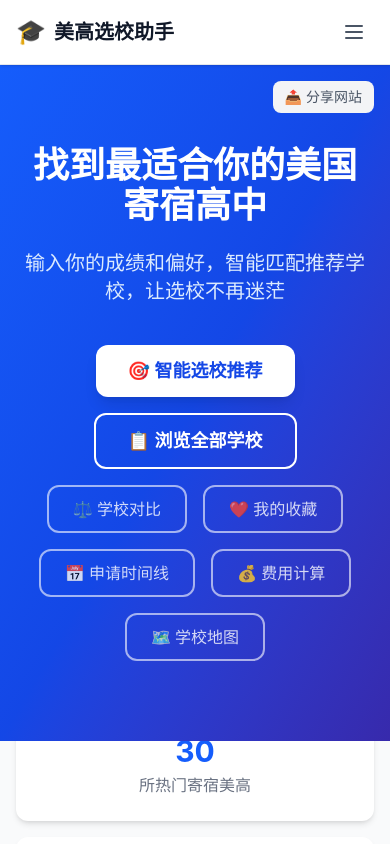
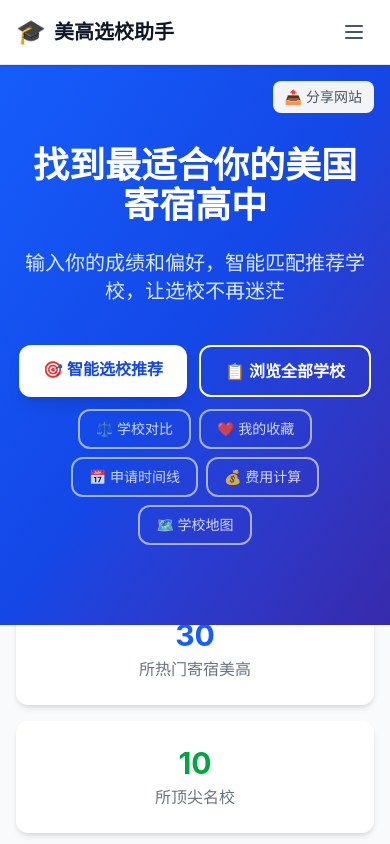
Before and after one commit to Hshyyy/meigao-helper, a React (Vite) app: page / in a window 390 px wide. Shown: the top 844 px of the page. Built offline with nearby package versions, Linux system fonts and the light colour scheme.

Commit message:
首页按钮手机端优化

```diff
--- a/src/pages/Home.tsx
+++ b/src/pages/Home.tsx
@@ -31,48 +31,48 @@ export default function Home() {
           <p className="text-xl text-blue-100 mb-10 max-w-2xl mx-auto">
             输入你的成绩和偏好，智能匹配推荐学校，让选校不再迷茫
           </p>
-          <div className="flex gap-4 justify-center flex-wrap">
+          <div className="flex gap-3 justify-center flex-wrap">
             <Link
               to="/recommend"
-              className="bg-white text-blue-700 px-8 py-3 rounded-xl font-semibold text-lg hover:bg-blue-50 transition-colors no-underline shadow-lg"
+              className="bg-white text-blue-700 px-6 md:px-8 py-3 rounded-xl font-semibold text-base md:text-lg hover:bg-blue-50 transition-colors no-underline shadow-lg"
             >
               🎯 智能选校推荐
             </Link>
             <Link
               to="/schools"
-              className="border-2 border-white text-white px-8 py-3 rounded-xl font-semibold text-lg hover:bg-white/10 transition-colors no-underline"
+              className="border-2 border-white text-white px-6 md:px-8 py-3 rounded-xl font-semibold text-base md:text-lg hover:bg-white/10 transition-colors no-underline"
             >
               📋 浏览全部学校
             </Link>
           </div>
-          <div className="flex gap-4 justify-center flex-wrap mt-4">
+          <div className="flex gap-2 md:gap-4 justify-center flex-wrap mt-3 md:mt-4">
             <Link
               to="/compare"
-              className="border-2 border-white/60 text-white/80 px-6 py-2.5 rounded-xl font-medium text-base hover:bg-white/10 transition-colors no-underline"
+              className="border-2 border-white/60 text-white/80 px-4 md:px-6 py-2 md:py-2.5 rounded-xl font-medium text-sm md:text-base hover:bg-white/10 transition-colors no-underline"
             >
               ⚖️ 学校对比
             </Link>
             <Link
               to="/favorites"
-              className="border-2 border-white/60 text-white/80 px-6 py-2.5 rounded-xl font-medium text-base hover:bg-white/10 transition-colors no-underline"
+              className="border-2 border-white/60 text-white/80 px-4 md:px-6 py-2 md:py-2.5 rounded-xl font-medium text-sm md:text-base hover:bg-white/10 transition-colors no-underline"
             >
               ❤️ 我的收藏
             </Link>
             <Link
               to="/timeline"
-              className="border-2 border-white/60 text-white/80 px-6 py-2.5 rounded-xl font-medium text-base hover:bg-white/10 transition-colors no-underline"
+              className="border-2 border-white/60 text-white/80 px-4 md:px-6 py-2 md:py-2.5 rounded-xl font-medium text-sm md:text-base hover:bg-white/10 transition-colors no-underline"
             >
               📅 申请时间线
             </Link>
             <Link
               to="/cost"
-              className="border-2 border-white/60 text-white/80 px-6 py-2.5 rounded-xl font-medium text-base hover:bg-white/10 transition-colors no-underline"
+              className="border-2 border-white/60 text-white/80 px-4 md:px-6 py-2 md:py-2.5 rounded-xl font-medium text-sm md:text-base hover:bg-white/10 transition-colors no-underline"
             >
               💰 费用计算
             </Link>
             <Link
               to="/map"
-              className="border-2 border-white/60 text-white/80 px-6 py-2.5 rounded-xl font-medium text-base hover:bg-white/10 transition-colors no-underline"
+              className="border-2 border-white/60 text-white/80 px-4 md:px-6 py-2 md:py-2.5 rounded-xl font-medium text-sm md:text-base hover:bg-white/10 transition-colors no-underline"
             >
               🗺️ 学校地图
             </Link>
```
